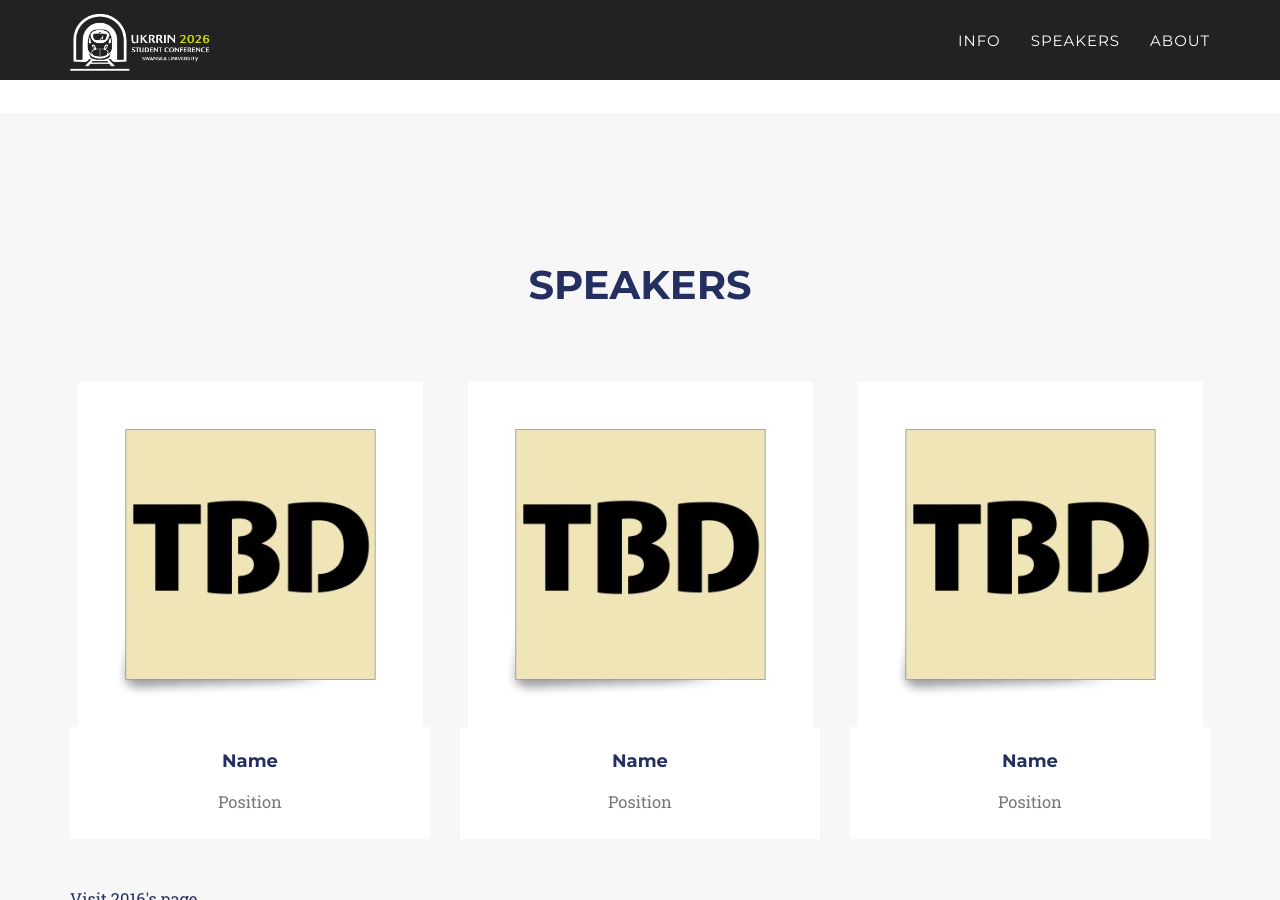
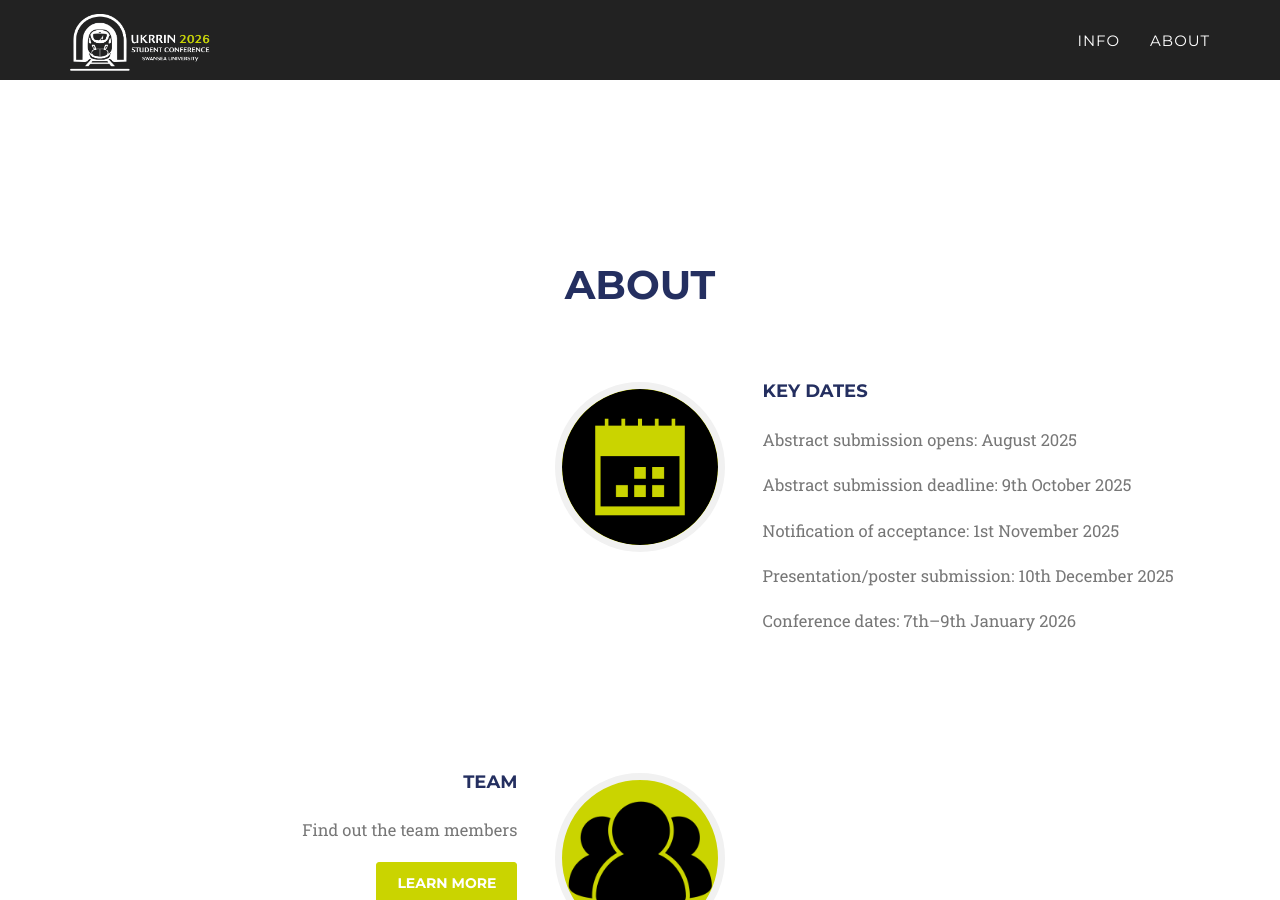
Before and after one commit to ukrrin2026swansea/ukrrin2026swansea.github.io, a Jekyll site: the page built from index.html, in a window 1280 px wide and 900 px high, scrolled down 3170 px. Built offline with Jekyll 4.4.1, drawn with Linux system fonts in a browser that asks for light colours; some web fonts are replaced.

Commit message:
Remove speakers section from header and venue pages

```diff
--- a/_2017_pages/venue.html
+++ b/_2017_pages/venue.html
@@ -32,8 +32,6 @@ published: true
       >Swansea University Bay Campus</a
     >, Swansea, United Kingdom.
   </p>
-
-  <img src="map-banner.png" alt="Swansea University Bay Campus location." />
 
   <div style="width: 100%; height: 400px; margin-top: 20px; text-align: center">
     <iframe
--- a/_includes/2017_data/header-home.html
+++ b/_includes/2017_data/header-home.html
@@ -22,9 +22,6 @@
                         <a class="page-scroll" href="../#intro">Info</a>
                     </li>
                     <li>
-                        <a class="page-scroll" href="../#speakers">Speakers</a>
-                    </li>
-                    <li>
                         <a class="page-scroll" href="../#about">About</a>
                     </li>
             </div>
--- a/_includes/2017_data/header.html
+++ b/_includes/2017_data/header.html
@@ -22,9 +22,6 @@
                         <a class="page-scroll" href="../#intro">Info</a>
                     </li>
                     <li>
-                        <a class="page-scroll" href="../#speakers">Speakers</a>
-                    </li>
-                    <li>
                         <a class="page-scroll" href="../#about">About</a>
                     </li>
                 </ul>
--- a/_layouts/2016_home.html
+++ b/_layouts/2016_home.html
@@ -26,7 +26,6 @@
     {% include 2016_data/sponsors.html %}
     {% include 2016_data/contact.html %}
     {% include 2016_data/footer.html %}
-    {% include 2016_data/speakers_info.html %}
     {% include 2016_data/js.html %}
 
     </body>
--- a/_layouts/2017_home.html
+++ b/_layouts/2017_home.html
@@ -26,7 +26,6 @@
     <div style="margin-top: 0;">
       {% include 2017_data/intro.html %}
     </div>
-    {% include 2017_data/speakers.html %}
     {% include 2017_data/about.html %}
     {% include 2016_data/footer.html %}
     {% include 2017_data/speakers_info.html %}
```
